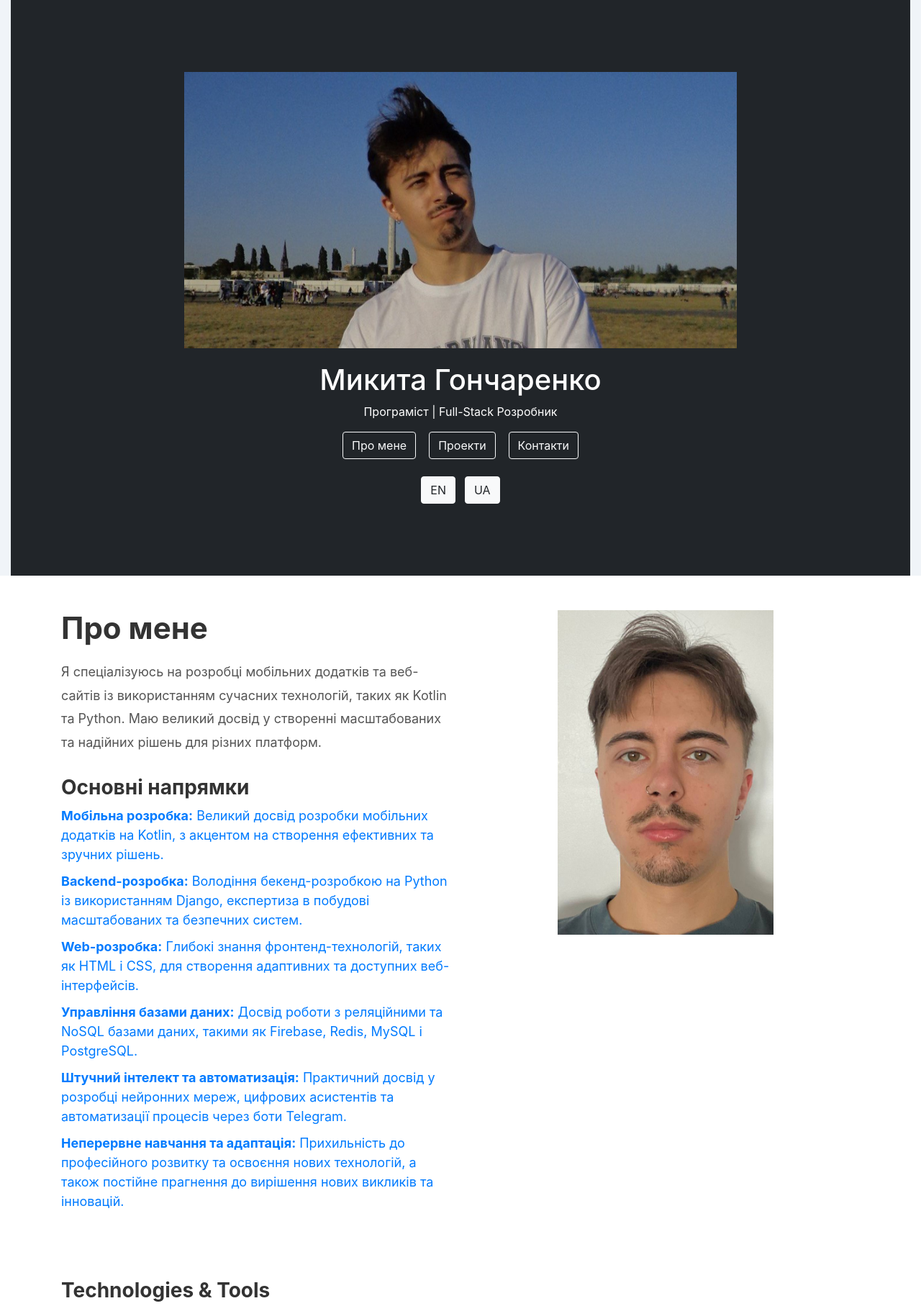
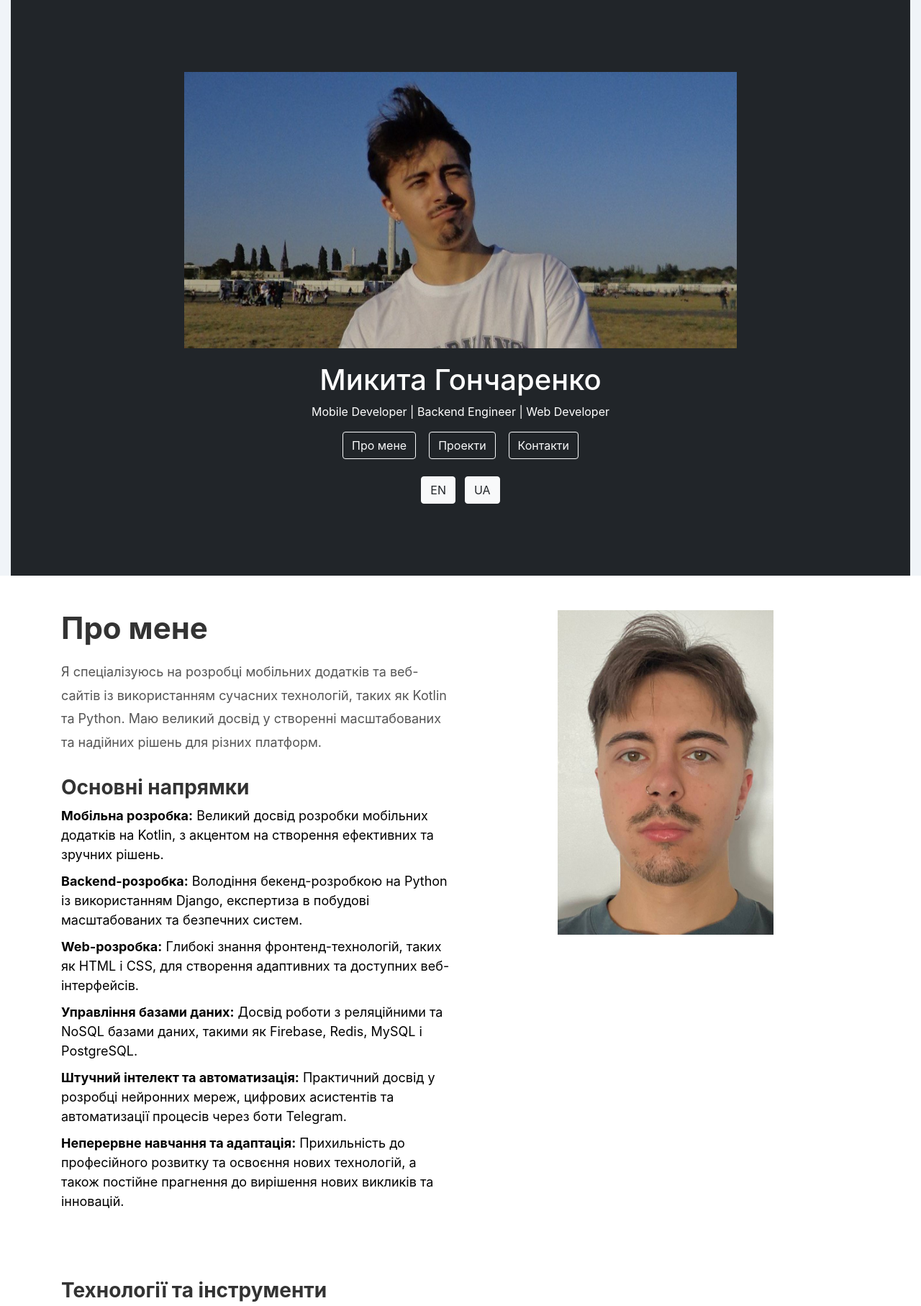
Before and after one commit to Nikitatoser/Portfolio, a Django app: page / in a window 1280 px wide. Shown: the top 1815 px of the page at 72% size. Run offline with Django 5.2, Linux system fonts and the light colour scheme; some libraries are stand-ins or nearby versions.

Commit message:
THEcommit

```diff
--- a/portfolio/main/static/main/css/main.css
+++ b/portfolio/main/static/main/css/main.css
@@ -10,6 +10,7 @@ body, html {
 
 .top {
     background-color: #212529;
+    width: 100%;
     color: white;
     position: relative;
     overflow: hidden;
@@ -54,7 +55,7 @@ body, html {
 /* Адаптивність */
 @media (max-width: 768px) {
     .myfoto {
-        max-width: 120px; /* Зменшуємо фото на малих екранах */
+        max-width: 320px; /* Зменшуємо фото на малих екранах */
     }
 
     .myname {
@@ -68,6 +69,9 @@ body, html {
     .hreff a, .language a {
         padding: 8px 12px; /* Зменшуємо відступи на малих екранах */
         font-size: 12px; /* Зменшуємо шрифт на малих екранах */
+    }
+    .ab_foto {
+        max-width: 120px; /* Зменшуємо фото на малих екранах */
     }
 }
 
@@ -101,7 +105,7 @@ body, html {
     list-style-type: none;
     padding: 0;
     font-size: 18px;
-    color: #007bff;
+    color: #000000;
 }
 
 .list_eit li {
@@ -116,6 +120,7 @@ body, html {
     max-width: 300px;
 }
 
+
 /* Контакти */
 .contact {
     background-color: #212529;
@@ -126,7 +131,7 @@ body, html {
 .con_title {
     font-size: 40px;
     font-weight: bold;
-    color: #007bff;
+    color: #ffffff;
 }
 
 .contact-info {
@@ -154,7 +159,7 @@ body, html {
     font-weight: bold;
     margin-bottom: 40px;
     text-align: center;
-    color: #007bff;
+    color: #000000;
 }
 
 .project-category {
--- a/portfolio/main/templates/main/index.html
+++ b/portfolio/main/templates/main/index.html
@@ -18,7 +18,7 @@
                 <img class="myfoto img-fluid" src="{% static 'main/img/photo_2024-10-06_19-39-28.jpg' %}" alt="Your Photo">
                 <div class="content">
                     <h1 class="myname">Микита Гончаренко</h1>
-                    <p class="ttext">Програміст | Full-Stack Розробник</p>
+                    <p class="ttext">Mobile Developer | Backend Engineer | Web Developer</p>
                     <div class="hreff mt-3">
                         <a class="linkq btn btn-outline-light" href="#about">Про мене</a>
                         <a class="linkq btn btn-outline-light ml-2" href="#projects">Проекти</a>
@@ -59,7 +59,7 @@
         <!-- Навички -->
         <div class="row mt-5">
           <div class="col-md-12">
-            <h3 class="list_tittle">Technologies & Tools</h3>
+            <h3 class="list_tittle">Технології та інструменти</h3>
             <p class="myinfo">
               <img src="https://img.shields.io/badge/-Kotlin-0095D5?style=flat-square&logo=kotlin&logoColor=white" alt="Kotlin">
               <img src="https://img.shields.io/badge/-Python-3776AB?style=flat-square&logo=python&logoColor=white" alt="Python">
```
